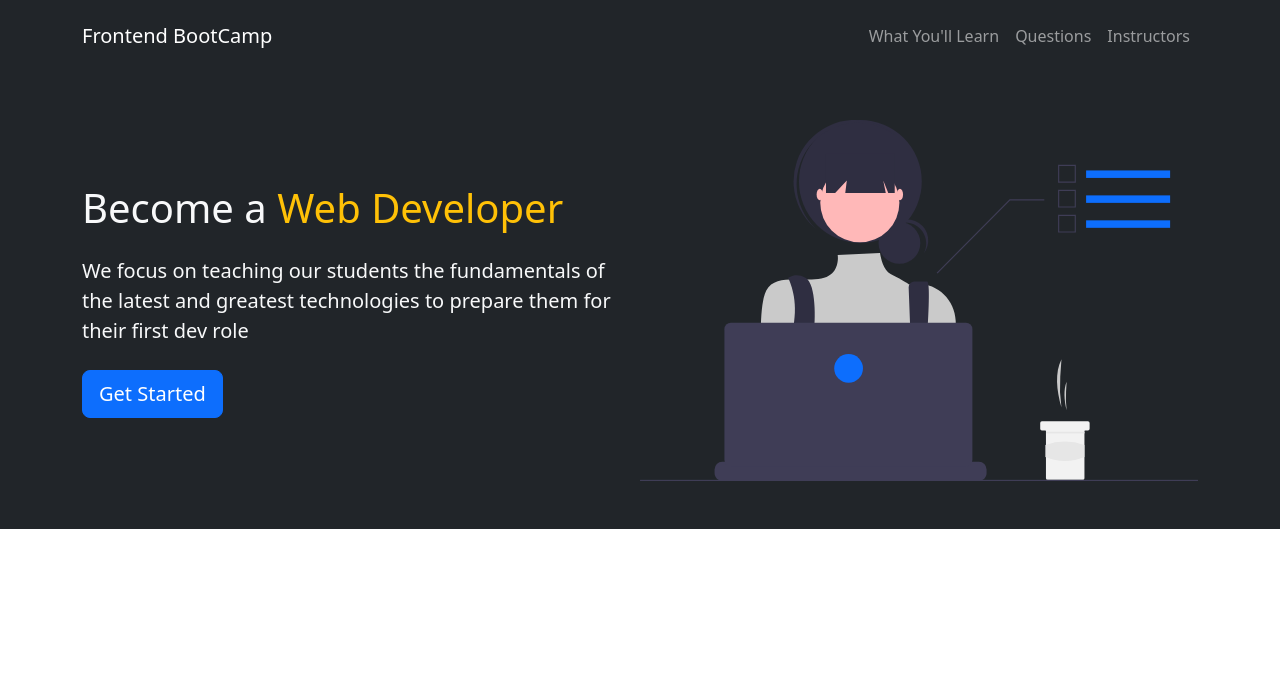
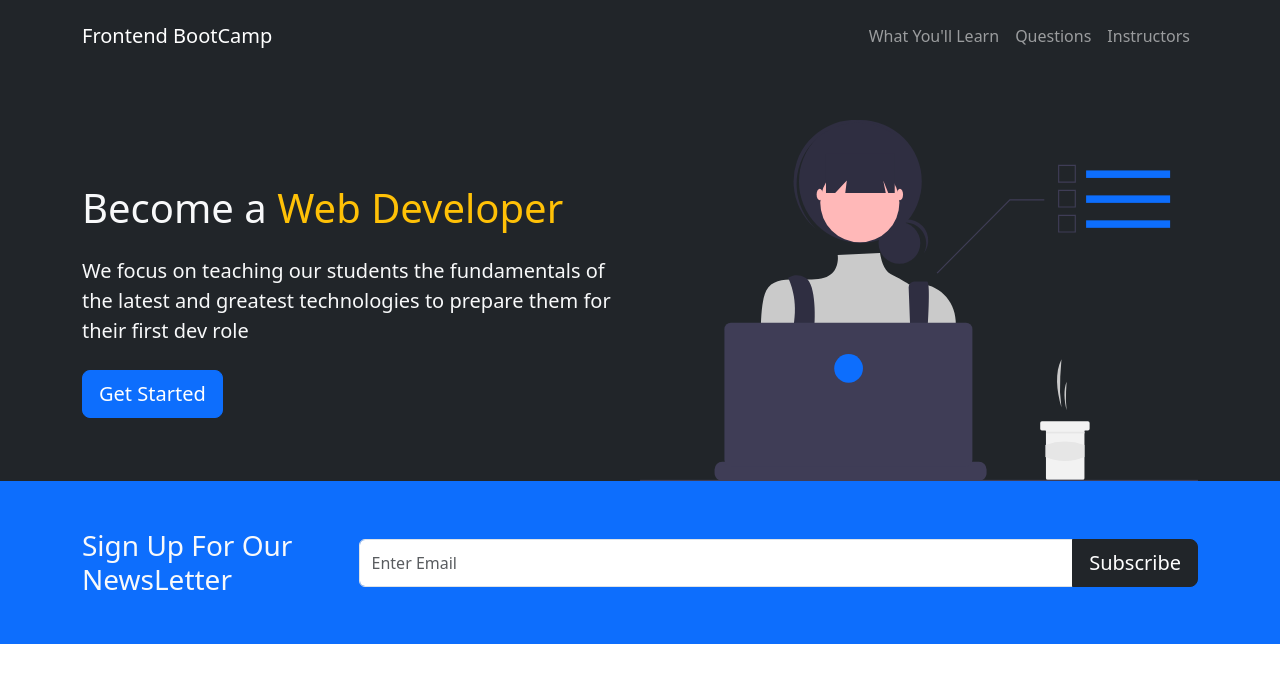
Before and after one commit to SHATHISH-07/react-bootstrap, a React (Create React App) app: page / in a window 1280 px wide. Shown: the top 682 px of the page. Built offline with nearby package versions, Linux system fonts and the light colour scheme.

Commit message:
added the news letter sign in area to the page

```diff
--- a/src/App.css
+++ b/src/App.css
@@ -1,12 +1,18 @@
-[class*="col"] {
+/* [class*="col"] {
   padding: 1rem;
   background-color: #33b5e5;
   border: 2px solid #fff;
   color: #fff;
-}
+} */
 
 .navbar-collapse {
   background: transparent;
   border: none;
   padding: 0;
 }
+
+@media (min-width: 768px) {
+  .news-input {
+    width: 50%;
+  }
+}
--- a/src/App.js
+++ b/src/App.js
@@ -3,12 +3,14 @@ import "bootstrap/dist/css/bootstrap.min.css";
 import "bootstrap/dist/js/bootstrap.min.js";
 import NavBar from "./Components/NavBar.js";
 import ShowCase from "./Components/ShowCase.js";
+import NewsLetter from "./Components/NewsLetter.js";
 
 function App() {
   return (
     <>
       <NavBar />
       <ShowCase />
+      <NewsLetter />
     </>
   );
 }
--- /dev/null
+++ b/src/Components/NewsLetter.js
@@ -0,0 +1,26 @@
+import React from "react";
+
+const NewsLetter = () => {
+  return (
+    <section className="bg-primary text-light p-5">
+      <div className="container">
+        <div className="d-md-flex justify-content-between align-items-center">
+          <h3 className="mb-3 mb-md-0">Sign Up For Our NewsLetter</h3>
+
+          <div className="input-group news-input">
+            <input
+              type="text"
+              className="form-control"
+              placeholder="Enter Email"
+            />
+            <button className="btn btn-dark btn-lg " type="button">
+              Subscribe
+            </button>
+          </div>
+        </div>
+      </div>
+    </section>
+  );
+};
+
+export default NewsLetter;
--- a/src/Components/ShowCase.js
+++ b/src/Components/ShowCase.js
@@ -4,7 +4,7 @@ import ShowcaseImg from "../img/showcase.svg";
 const ShowCase = () => {
   return (
     <>
-      <section className="bg-dark text-light p-5 text-center text-sm-start">
+      <section className="bg-dark text-light p-5 p-lg-0 pt-lg-5 text-center text-sm-start">
         <div className="container">
           <div className="d-sm-flex align-items-center justify-content-between">
             <div>
```
